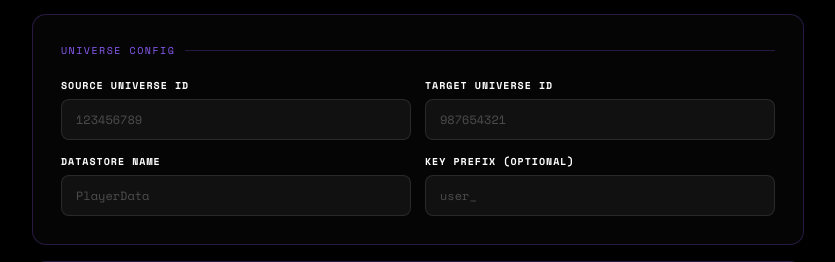
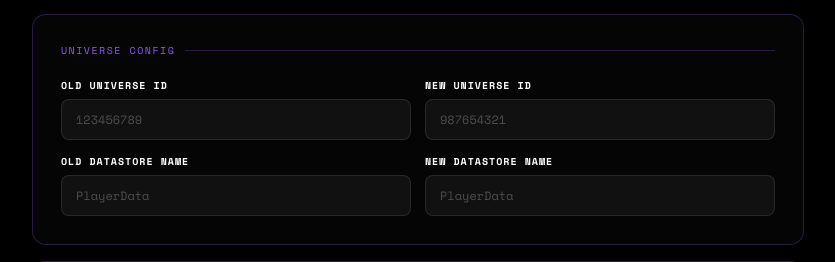
Before and after one commit to GZtudio-Dev/Roblox-Datastore-Migrate, a Flask app: page / in a window 1280 px wide. Shown: the part 522-784 px from the top of the page, without its empty margins (222-1057 px from the left). Run offline with Flask 3, Linux system fonts and the light colour scheme.

Commit message:
Update V1.0

```diff
--- a/app.py
+++ b/app.py
@@ -61,8 +61,10 @@ def run_migration(config, log_queue):
     api_key      = config["api_key"]
     old_uid      = config["old_universe_id"]
     new_uid      = config["new_universe_id"]
-    ds_name      = config["datastore_name"]
-    prefix       = config.get("key_prefix", "")
+    src_ds_name  = config["source_datastore_name"]
+    tgt_ds_name  = config.get("target_datastore_name") or src_ds_name
+    # prefix       = config.get("key_prefix", "")  # coming soon: filter by key list
+    prefix       = ""
     dry_run      = config.get("dry_run", False)
     ds_type      = config.get("datastore_type", "standard")
 
@@ -70,7 +72,7 @@ def run_migration(config, log_queue):
         log_queue.put({"msg": msg, "level": level})
 
     log(f"🚀 Starting {'DRY RUN' if dry_run else 'MIGRATION'} — {ds_type.upper()} datastore")
-    log(f"📦 Datastore: {ds_name}")
+    log(f"📦 Source DS: {src_ds_name}  →  Target DS: {tgt_ds_name}")
     log(f"🔁 {old_uid}  →  {new_uid}")
     if prefix:
         log(f"🔍 Prefix filter: {prefix}")
@@ -82,24 +84,30 @@ def run_migration(config, log_queue):
     try:
         while True:
             if ds_type == "standard":
-                data   = list_keys(api_key, old_uid, ds_name, prefix, cursor)
+                data   = list_keys(api_key, old_uid, src_ds_name, prefix, cursor)
                 keys   = [e["key"] for e in data.get("keys", [])]
                 cursor = data.get("nextPageCursor")
             else:
-                data   = list_ordered_keys(api_key, old_uid, ds_name, prefix, cursor)
+                data   = list_ordered_keys(api_key, old_uid, src_ds_name, prefix, cursor)
                 keys   = [e["id"] for e in data.get("entries", [])]
                 cursor = data.get("nextPageToken")
 
             for key in keys:
                 try:
                     if ds_type == "standard":
-                        value = get_entry(api_key, old_uid, ds_name, key)
+                        value = get_entry(api_key, old_uid, src_ds_name, key)
+                        if not value:
+                            log(f"⏭ SKIP (empty): {key}", "info")
+                            continue
                         if not dry_run:
-                            set_entry(api_key, new_uid, ds_name, key, value)
+                            set_entry(api_key, new_uid, tgt_ds_name, key, value)
                     else:
-                        entry = get_entry(api_key, old_uid, ds_name, key)
+                        entry = get_entry(api_key, old_uid, src_ds_name, key)
+                        if not entry:
+                            log(f"⏭ SKIP (empty): {key}", "info")
+                            continue
                         if not dry_run:
-                            set_ordered_entry(api_key, new_uid, ds_name, key, entry)
+                            set_ordered_entry(api_key, new_uid, tgt_ds_name, key, entry)
                     success += 1
                     log(f"✅ {'[DRY]' if dry_run else ''} {key}", "success")
                     time.sleep(0.1)
--- a/templates/index.html
+++ b/templates/index.html
@@ -211,19 +211,19 @@
   .switch input { opacity: 0; width: 0; height: 0; }
   .slider { position: absolute; inset: 0; background: var(--surface3); border-radius: 99px; cursor: pointer; transition: background .2s; border: 0.5px solid var(--border); }
   .slider::before { content: ''; position: absolute; width: 18px; height: 18px; left: 3px; top: 2px; background: var(--dim); border-radius: 50%; transition: transform .2s, background .2s; }
-  .switch input:checked + .slider { background: rgba(139,92,246,0.3); border-color: var(--accent); }
-  .switch input:checked + .slider::before { transform: translateX(18px); background: var(--accent); }
+  .switch input:checked + .slider { background: var(--accent); border-color: rgba(255,255,255,0.3); }
+  .switch input:checked + .slider::before { transform: translateX(18px); background: #ffffff; }
 
   /* BTN RUN */
   .btn-run {
     width: 100%;
     padding: 16px;
     background: var(--accent);
+    border: none;
     color: #fff;
     font-family: 'Bebas Neue', sans-serif;
     font-size: 20px;
     letter-spacing: 0.1em;
-    border: none;
     border-radius: 10px;
     cursor: pointer;
     transition: background .2s, transform .1s, box-shadow .2s;
@@ -341,20 +341,20 @@
     <div class="card-title">Universe Config</div>
     <div class="grid-2">
       <div class="field">
-        <label>Source Universe ID</label>
+        <label>Old Universe ID</label>
         <input type="text" id="old_universe_id" placeholder="123456789">
       </div>
       <div class="field">
-        <label>Target Universe ID</label>
+        <label>New Universe ID</label>
         <input type="text" id="new_universe_id" placeholder="987654321">
       </div>
       <div class="field">
-        <label>Datastore Name</label>
-        <input type="text" id="datastore_name" placeholder="PlayerData">
+        <label>Old Datastore Name</label>
+        <input type="text" id="source_datastore_name" placeholder="PlayerData" oninput="syncTargetName(this)">
       </div>
       <div class="field">
-        <label>Key Prefix <span style="color:var(--muted);font-size:10px">(optional)</span></label>
-        <input type="text" id="key_prefix" placeholder="user_">
+        <label>New Datastore Name</label>
+        <input type="text" id="target_datastore_name" placeholder="PlayerData">
       </div>
     </div>
   </div>
@@ -421,18 +421,32 @@
 <script>
 let successCount = 0, failCount = 0, startTime = null, timerInterval = null;
 
+function syncTargetName(input) {
+  const target = document.getElementById('target_datastore_name');
+  if (!target._userEdited) target.value = input.value;
+}
+
+document.addEventListener('DOMContentLoaded', () => {
+  const target = document.getElementById('target_datastore_name');
+  target.addEventListener('input', () => { target._userEdited = target.value.length > 0; });
+});
+
 function startMigration() {
+  const srcName = document.getElementById('source_datastore_name').value.trim();
+  const tgtName = document.getElementById('target_datastore_name').value.trim();
+
   const config = {
-    api_key:         document.getElementById('api_key').value.trim(),
-    old_universe_id: document.getElementById('old_universe_id').value.trim(),
-    new_universe_id: document.getElementById('new_universe_id').value.trim(),
-    datastore_name:  document.getElementById('datastore_name').value.trim(),
-    key_prefix:      document.getElementById('key_prefix').value.trim(),
-    datastore_type:  document.getElementById('datastore_type').value,
-    dry_run:         document.getElementById('dry_run').checked,
+    api_key:              document.getElementById('api_key').value.trim(),
+    old_universe_id:      document.getElementById('old_universe_id').value.trim(),
+    new_universe_id:      document.getElementById('new_universe_id').value.trim(),
+    source_datastore_name: srcName,
+    target_datastore_name: tgtName || srcName,
+    key_prefix:           document.getElementById('key_prefix').value.trim(),
+    datastore_type:       document.getElementById('datastore_type').value,
+    dry_run:              document.getElementById('dry_run').checked,
   };
 
-  if (!config.api_key || !config.old_universe_id || !config.new_universe_id || !config.datastore_name) {
+  if (!config.api_key || !config.old_universe_id || !config.new_universe_id || !config.source_datastore_name) {
     alert('Fill in all required fields.'); return;
   }
 
```
Also changed, not shown: 1 other file.
